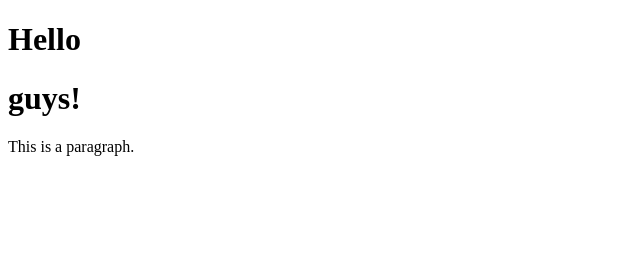
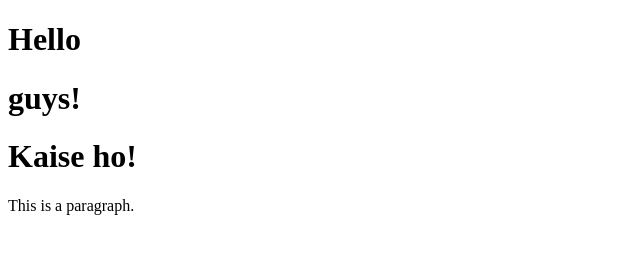
Before and after one commit to Akshita1414/Testcase2, a plain HTML site: page index.html in a window 1280 px wide. Shown: the whole page, without its empty margins (0-640 px from the left). Drawn offline with Linux system fonts and the light colour scheme.

Commit message:
Successfully added heading

```diff
--- a/index.html
+++ b/index.html
@@ -8,6 +8,7 @@
 <body>
     <h1>Hello</h1>
     <h1>guys!</h1>
+    <h1>Kaise ho!</h1>
     <p>This is a paragraph.</p>
 </body>
 </html>
```
